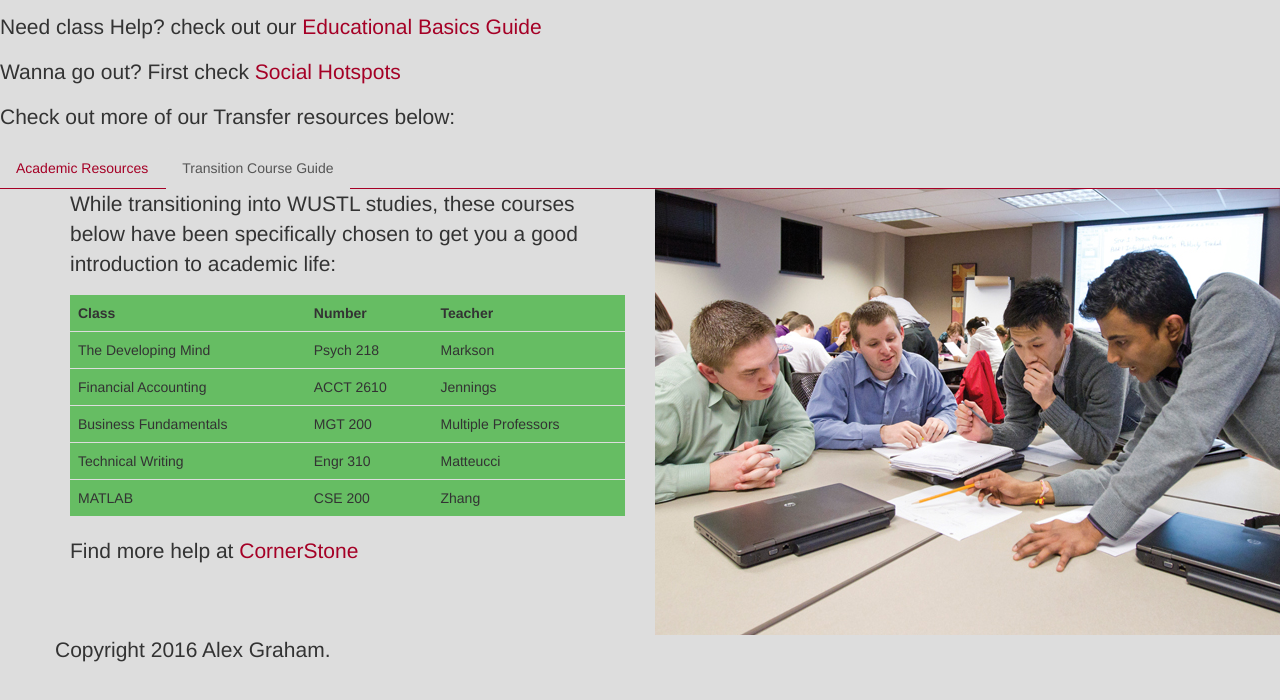
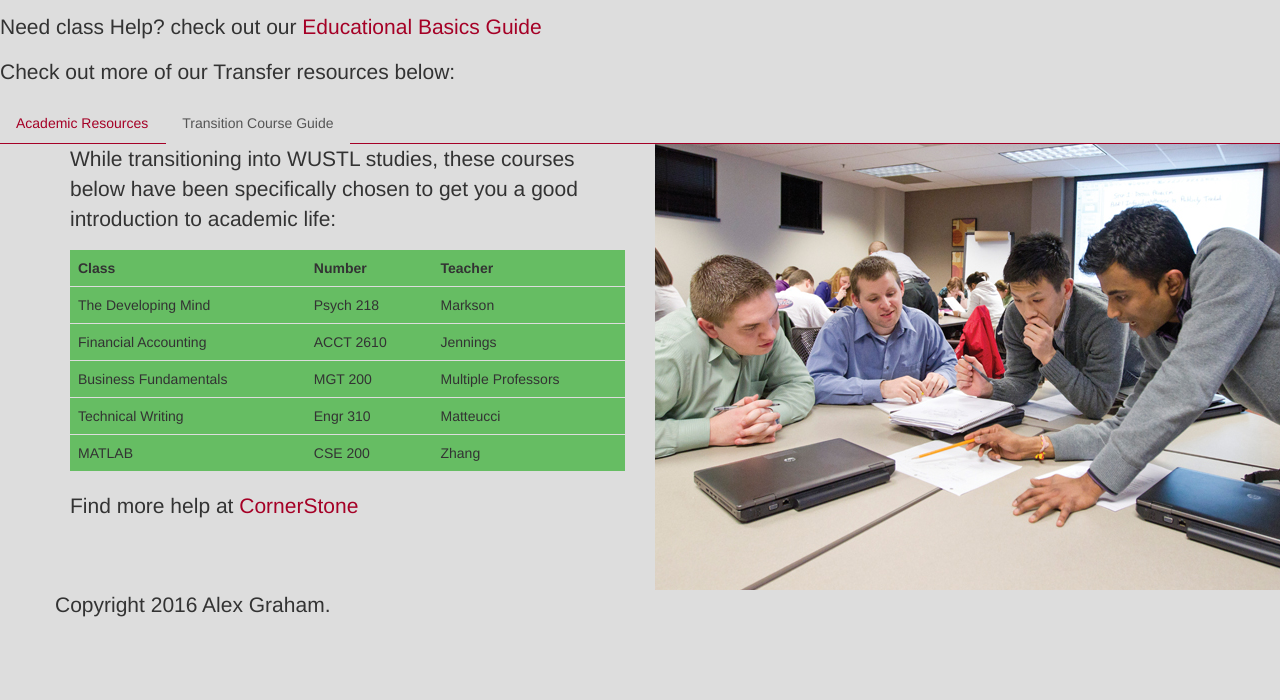
Before and after one commit to alexdgraham/FinalProject_TransferCourses, a plain HTML site: page index.html in a window 1280 px wide. Shown: the part 210-910 px from the top of the page. Drawn offline with nearby package versions, Linux system fonts and the light colour scheme.

Commit message:
Update index.html

```diff
--- a/index.html
+++ b/index.html
@@ -96,7 +96,6 @@
   <h1>Welcome, Transfer Students!</h1>
   <p>We know your primary focus will be on academics. Please refer to some of our personalized listings below for academic help and transitional classes!</p>
   <p>Need class Help? check out our <a href="http://alexdgraham.github.io/FinalProject_Education/">Educational Basics Guide</a></p>
- <p>Wanna go out? First check <a href="http://alexdgraham.github.io/FinalProject_FreshmenSocial/">Social Hotspots</a></p>
 <p>Check out more of our Transfer resources below:</p>
 
 
```
